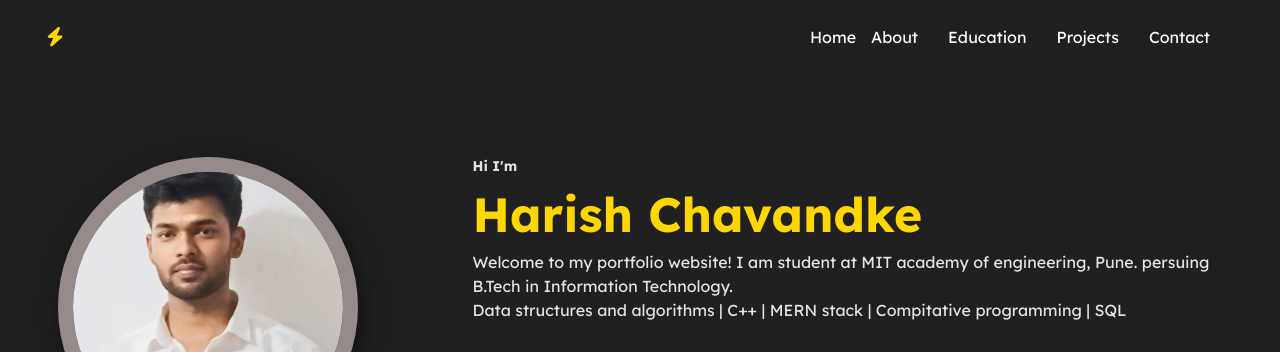
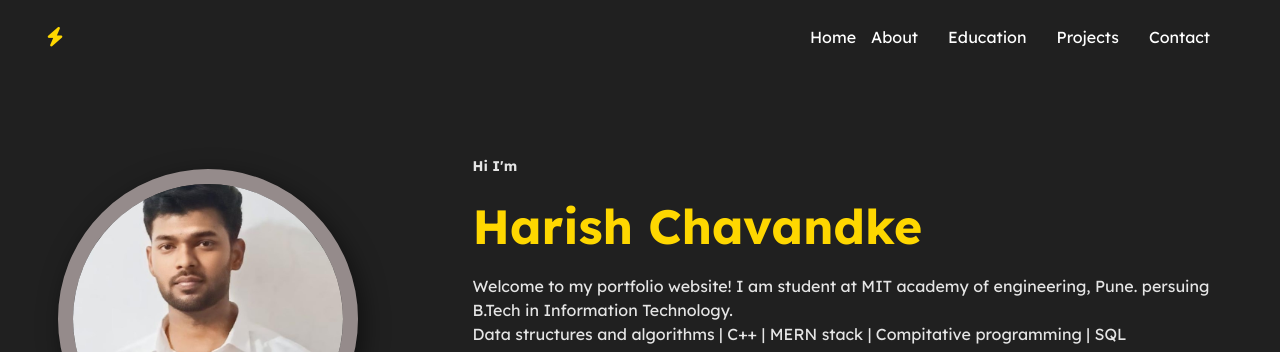
Before and after one commit to harishchavandke01/My-Portfolio, a plain HTML site: page index.html in a window 1280 px wide. Shown: the top 352 px of the page. Drawn offline with Linux system fonts and the light colour scheme.

Commit message:
line height added

```diff
--- a/styles.css
+++ b/styles.css
@@ -164,7 +164,9 @@ profile-photo .img{
   transform: rotate(360deg);
 }
 
-
+.profile-text h1{
+  line-height: 1;
+}
 
  /*---------------------------About---------------------------*/
 
```
